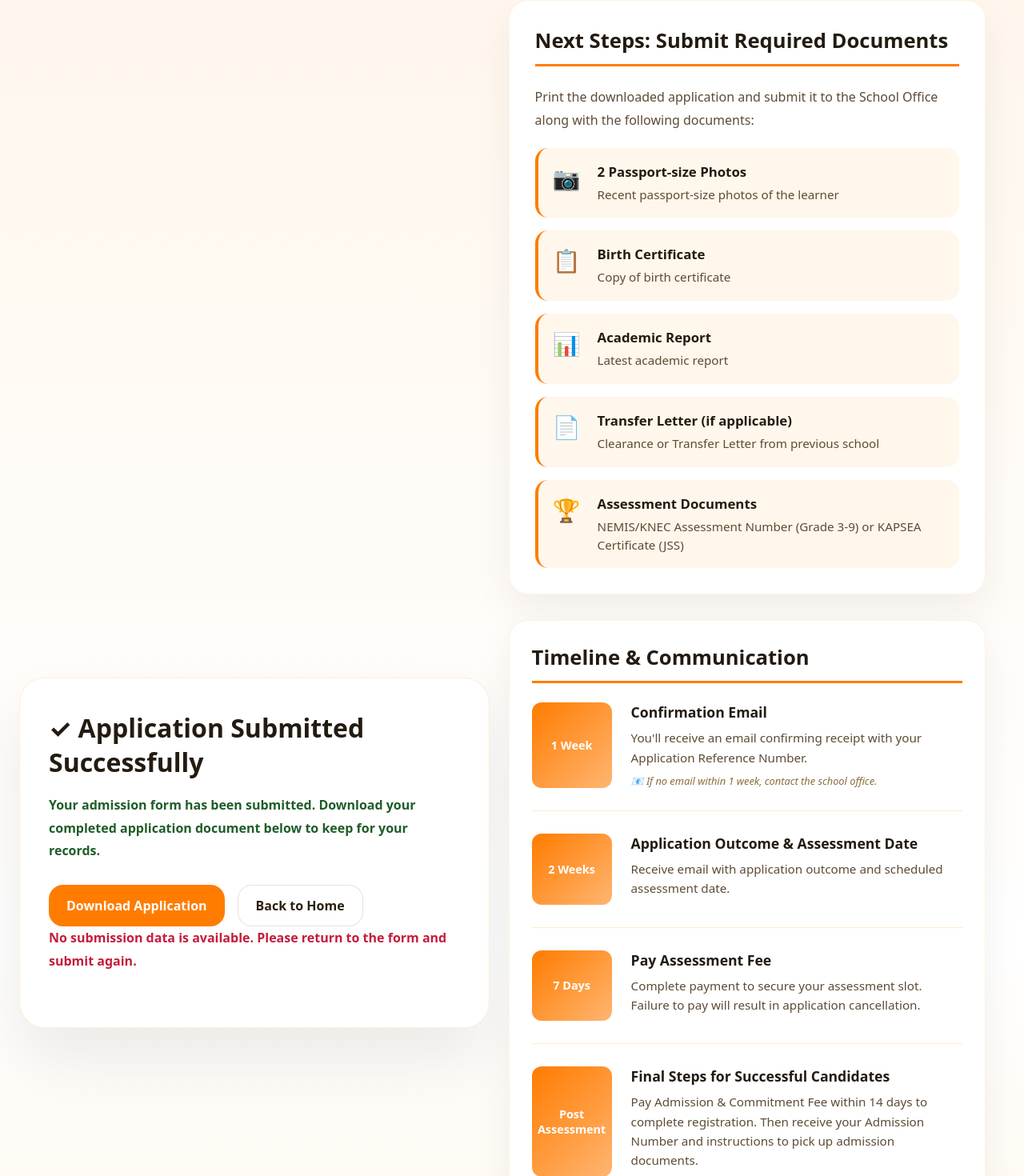
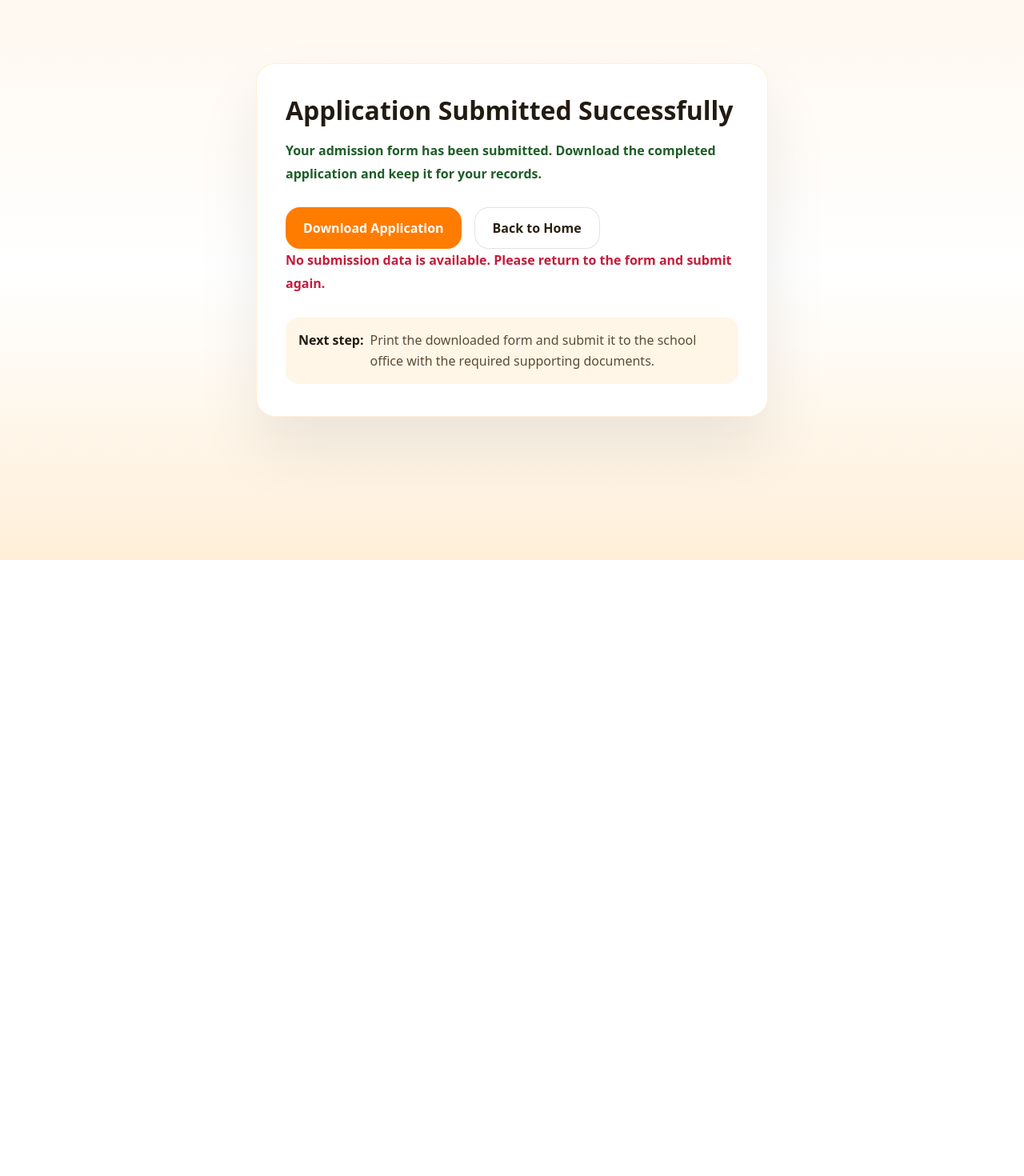
Before and after one commit to BAl0zi/Application_form, a Nuxt app: page /submitted in a window 1280 px wide. Shown: the part 100-1570 px from the top of the page at 80% size. After the commit the page ends 800 px from the top, so only its background shows below. Built offline with nearby package versions, Linux system fonts and the light colour scheme.

Commit message:
Update submitted page and logo

```diff
--- a/pages/submitted.vue
+++ b/pages/submitted.vue
@@ -1,9 +1,9 @@
 <template>
   <div class="submitted-shell">
     <div class="message-card">
-      <h1>✓ Application Submitted Successfully</h1>
+      <h1>Application Submitted Successfully</h1>
       <p class="success-message">
-        Your admission form has been submitted. Download your completed application document below to keep for your records.
+        Your admission form has been submitted. Download the completed application and keep it for your records.
       </p>
 
       <div class="actions">
@@ -12,110 +12,19 @@
         </button>
         <NuxtLink to="/" class="home-btn">Back to Home</NuxtLink>
       </div>
+
       <p v-if="uploadMessage" class="notice">{{ uploadMessage }}</p>
       <p v-if="!application" class="notice error">
         No submission data is available. Please return to the form and submit again.
       </p>
-    </div>
 
-    <div class="instructions-container">
-      <div class="instruction-section">
-        <h2>Next Steps: Submit Required Documents</h2>
-        <p class="intro-text">Print the downloaded application and submit it to the School Office along with the following documents:</p>
-
-        <div class="documents-list">
-          <div class="document-item">
-            <span class="icon">📷</span>
-            <div>
-              <strong>2 Passport-size Photos</strong>
-              <p>Recent passport-size photos of the learner</p>
-            </div>
-          </div>
-          <div class="document-item">
-            <span class="icon">📋</span>
-            <div>
-              <strong>Birth Certificate</strong>
-              <p>Copy of birth certificate</p>
-            </div>
-          </div>
-          <div class="document-item">
-            <span class="icon">📊</span>
-            <div>
-              <strong>Academic Report</strong>
-              <p>Latest academic report</p>
-            </div>
-          </div>
-          <div class="document-item">
-            <span class="icon">📄</span>
-            <div>
-              <strong>Transfer Letter (if applicable)</strong>
-              <p>Clearance or Transfer Letter from previous school</p>
-            </div>
-          </div>
-          <div class="document-item">
-            <span class="icon">🏆</span>
-            <div>
-              <strong>Assessment Documents</strong>
-              <p>NEMIS/KNEC Assessment Number (Grade 3-9) or KAPSEA Certificate (JSS)</p>
-            </div>
-          </div>
-        </div>
-      </div>
-
-      <div class="instruction-section timeline">
-        <h2>Timeline & Communication</h2>
-        <div class="timeline-item">
-          <div class="timeline-marker">1 Week</div>
-          <div class="timeline-content">
-            <strong>Confirmation Email</strong>
-            <p>You'll receive an email confirming receipt with your Application Reference Number.</p>
-            <small>📧 If no email within 1 week, contact the school office.</small>
-          </div>
-        </div>
-
-        <div class="timeline-item">
-          <div class="timeline-marker">2 Weeks</div>
-          <div class="timeline-content">
-            <strong>Application Outcome & Assessment Date</strong>
-            <p>Receive email with application outcome and scheduled assessment date.</p>
-          </div>
-        </div>
-
-        <div class="timeline-item">
-          <div class="timeline-marker">7 Days</div>
-          <div class="timeline-content">
-            <strong>Pay Assessment Fee</strong>
-            <p>Complete payment to secure your assessment slot. Failure to pay will result in application cancellation.</p>
-          </div>
-        </div>
-
-        <div class="timeline-item">
-          <div class="timeline-marker">Post Assessment</div>
-          <div class="timeline-content">
-            <strong>Final Steps for Successful Candidates</strong>
-            <p>Pay Admission & Commitment Fee within 14 days to complete registration. Then receive your Admission Number and instructions to pick up admission documents.</p>
-          </div>
-        </div>
-      </div>
-
-      <div class="instruction-section deadline">
-        <h2>⏰ Application Deadline</h2>
-        <p class="deadline-text">Complete applications must be submitted by <strong>Wednesday, 1st October 2026</strong></p>
-      </div>
-
-      <div class="instruction-section important-notes">
-        <h2>Important Notes</h2>
-        <div class="note-item">
-          <strong>Note 1:</strong> The school may cancel admission for learners with outstanding fee balances from Emanuela Mazzola School or Urafiki Carovana School.
-        </div>
-        <div class="note-item">
-          <strong>Note 2:</strong> If you haven't received communication within 1 week of submitting, please follow up with the school office using the contact details provided.
-        </div>
+      <div class="brief-note">
+        <strong>Next step:</strong>
+        <span>Print the downloaded form and submit it to the school office with the required supporting documents.</span>
       </div>
     </div>
   </div>
 </template>
-
 <script setup>
 import { ref, onMounted } from 'vue'
 import { jsPDF } from 'jspdf'
@@ -635,22 +544,27 @@
   padding: 40px 24px;
   background: linear-gradient(180deg, #fff6eb 0%, #fff 55%, #ffefd8 100%);
   box-sizing: border-box;
+  width: 100%;
+  overflow-x: hidden;
 }
 
 .message-card {
-  max-width: 720px;
+  max-width: 640px;
   width: 100%;
   background: #fff;
-  border-radius: 32px;
+  border-radius: 24px;
   padding: 40px 36px;
   box-shadow: 0 40px 80px rgba(0, 0, 0, 0.08);
   border: 1px solid rgba(255, 154, 0, 0.16);
+  box-sizing: border-box;
 }
 
 .message-card h1 {
   margin: 0 0 18px;
-  font-size: clamp(2rem, 2.5vw, 2.8rem);
+  font-size: clamp(1.7rem, 2.5vw, 2.4rem);
   color: #231b11;
+  line-height: 1.12;
+  overflow-wrap: anywhere;
 }
 
 .message-card p {
@@ -710,6 +624,23 @@
 .success-message {
   color: #1f5d28 !important;
   font-weight: 600;
+}
+
+.brief-note {
+  display: flex;
+  gap: 8px;
+  margin-top: 24px;
+  padding: 16px;
+  border-radius: 16px;
+  background: rgba(255, 245, 230, 0.9);
+  color: #5e4b35;
+  line-height: 1.6;
+  box-sizing: border-box;
+}
+
+.brief-note strong {
+  color: #231b11;
+  flex-shrink: 0;
 }
 
 .instructions-container {
```
Also changed, not shown: public/logo.svg.
